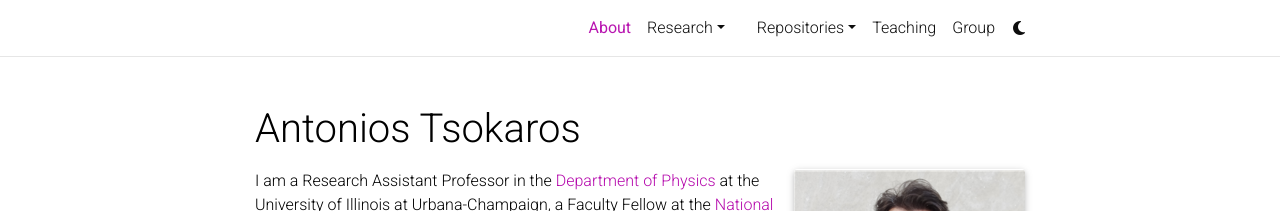
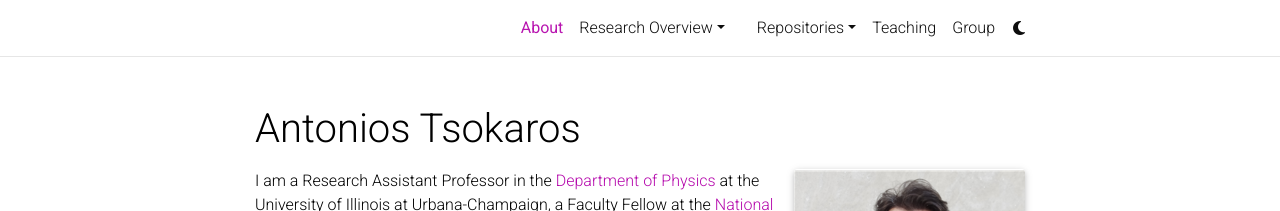
Before and after one commit to tsokaros/tsokaros.github.io, a Jekyll site: the page built from _pages/about.md, in a window 1280 px wide. Shown: the top 211 px of the page. Built offline with Jekyll 4.4.1, drawn with Linux system fonts in a browser that asks for light colours; full-size pictures stand in for the smaller copies a plugin makes; formulas are drawn with MathJax 3; comment, search, counter and statistics services are not loaded; a style sheet for code colours, icons or effects is not loaded.

Commit message:
research overview page

```diff
--- a/_pages/dropdown.md
+++ b/_pages/dropdown.md
@@ -1,6 +1,6 @@
 ---
 layout: page
-title: Research
+title: Research Overview
 permalink: /research/
 nav: true
 nav_order: 2
@@ -28,6 +28,7 @@
 
 
 <figure>
+    <center>
     <img src="/assets/img/p_eq_rho_t_P_30.png" width="700">
     <figcaption>Ergo Star</figcaption>
 </figure>
```
